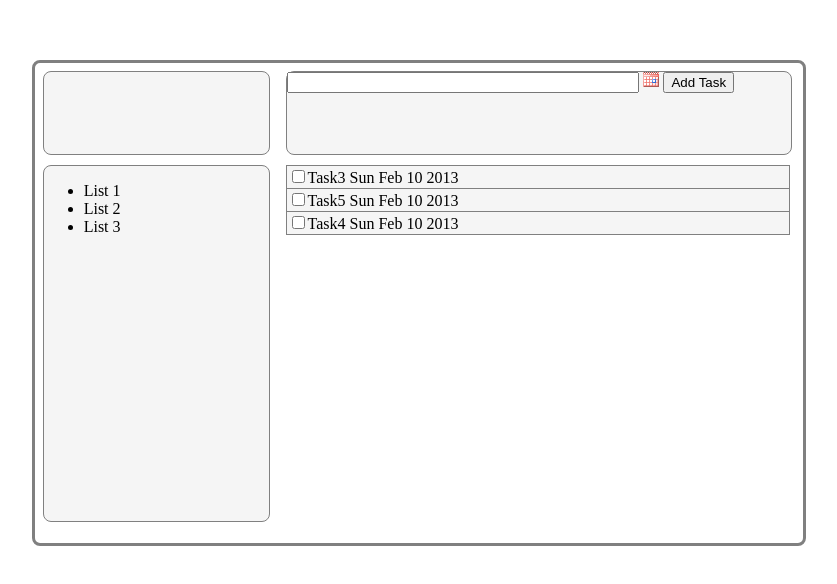
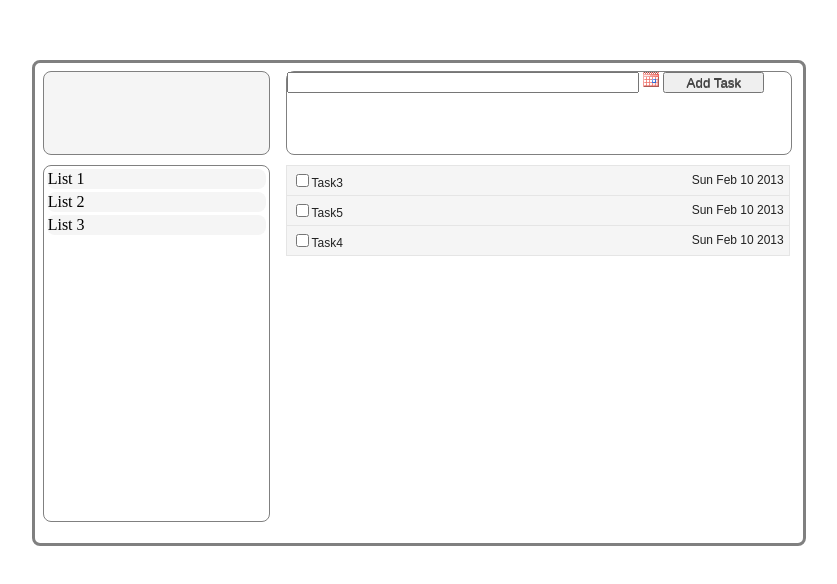
Before and after one commit to srikanth235/ClientTODOApp, a plain HTML site: page index.html in a window 1280 px wide. Shown: the part 204-788 px from the top of the page, without its empty margins (232-1069 px from the left). Drawn offline with nearby package versions, Linux system fonts and the light colour scheme.

Commit message:
UI changes and delete selected bug fix.

```diff
--- a/domevents.js
+++ b/domevents.js
@@ -13,7 +13,7 @@ function getTasksHTMLRepresentation() {
     // comparator for sorting is based on due dates of tasks
     var tasks = Object.keys(taskList).sort(function(a, b) {return taskList[a] - taskList[b];});
     for(var i = 0; i < tasks.length; i++)
-        result = result + '<tr><td><input type="checkbox" class = "task" name="'+tasks[i]+'"id="'+tasks[i]+'"/>'+ tasks[i] +'  ' + taskList[tasks[i]]+ '</td></tr>';
+        result = result + '<tr><td><input type="checkbox" class = "task" name="'+tasks[i]+'"id="'+tasks[i]+'"/>'+ tasks[i] +'</td><td class="date">' + taskList[tasks[i]]+ '	</td></tr>';
     return result;
 }
 
--- a/index.html
+++ b/index.html
@@ -19,11 +19,11 @@
     </div>
     <div class = "bottom">
         <div class = "lhs-bottom-box">
-            <ul>
-                <li> List 1
-                <li> List 2
-                <li> List 3
-            </ul>
+            <table id= "global-list">
+                <tr><td> List 1 </td></tr>
+                <tr><td> List 2 </td></tr>
+                <tr><td> List 3 </td></tr>
+            </table>
         </div>
         <div class = "rhs-bottom-box">
             <table id = "task-list">
--- a/stylesheet.css
+++ b/stylesheet.css
@@ -21,7 +21,7 @@ div.container {
     height: 78%
 }
 .lhs-top-box, .rhs-top-box {
-    border: 1px solid gray;
+    border: 0.5px solid gray;
     border-radius: 0.5em;
     float: left;
     padding: 0;
@@ -35,21 +35,23 @@ div.container {
 }
 .rhs-top-box {
     width: 67%;
+    background-color: white;
 }
 .lhs-bottom-box, .rhs-bottom-box {
-    border: 1px solid gray;
+    border: 0.5px solid gray;
     border-radius: 0.5em;
     padding: 0;
     float: left;
     margin: 0%;
     height: 95%;
-    background-color: #f5f5f5
+    background-color: white;
 }
 .lhs-bottom-box {
     margin-right: 2%;
     width: 30%;
 }
 .rhs-bottom-box {
+    border: 0;
     width: 67%;
     border: 0px;
     background-color: white;
@@ -66,13 +68,53 @@ div.container {
     margin-top: 3.5%;
 }
 
+#task-list, #task-list td
+{
+    border:1px solid;
+    border-color: #e5e5e5;
+    border-collapse: collapse;
+}
+
+
 #task-list {
-    border: 1px solid gray;
+    background-color: #f5f5f5;
     width: 100%;
-    border-collapse: collapse;
-    background-color: #f5f5f5;
 }
 
 #task-list td {
-    border: 1px solid gray;
+    font-size: 75%;
+    line-height: 50%;
+    color: #222;
+    font-family: arial, sans-serif;
+    padding: 1%;
+    border-right: 0px;
+    border-left: 0px;
 }
+
+.date {
+    text-align: right;
+}
+
+#add-task {
+    width: 20%;
+}
+
+input[type="button"]
+{
+    text-shadow:0 1px;
+    color: #444;
+}
+
+#global-list {
+    border-collapse:separate;
+    border-spacing: 0.2em;
+    width: 100%;
+}
+
+#global-list td {
+    margin: 0px;
+    border:1px;
+    background-color: #f5f5f5;
+    border-color: #e5e5e5;
+    border-radius: 0.5em;
+}
```
